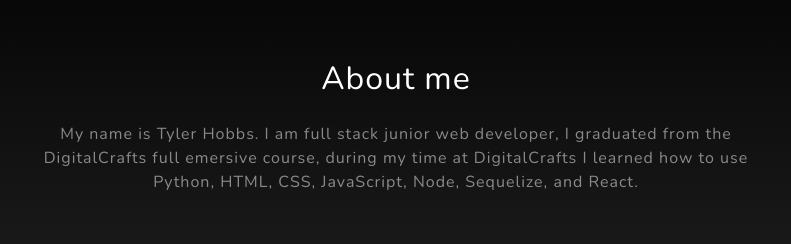
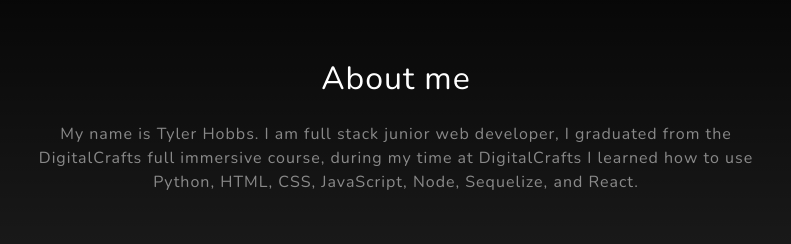
Before and after one commit to tylerhobbs94/Portfolio, a plain HTML site: page index.html in a window 1280 px wide. Shown: the part 900-1144 px from the top of the page, 244-1035 px from the left. Drawn offline with nearby package versions, Linux system fonts and the light colour scheme.

Commit message:
spelling error

```diff
--- a/index.html
+++ b/index.html
@@ -49,7 +49,7 @@
                 <div class="row">
                     <div class="col-lg-8 mx-auto">
                         <h2 class="text-white mb-4">About me</h2>
-                        <p class="text-white-50"> My name is Tyler Hobbs. I am full stack  junior web developer, I graduated from the DigitalCrafts full emersive course,
+                        <p class="text-white-50"> My name is Tyler Hobbs. I am full stack  junior web developer, I graduated from the DigitalCrafts full immersive course,
                             during my time at DigitalCrafts I learned how to use Python, HTML, CSS, JavaScript, Node, Sequelize, and React.
                         </p>
                     </div>
```
